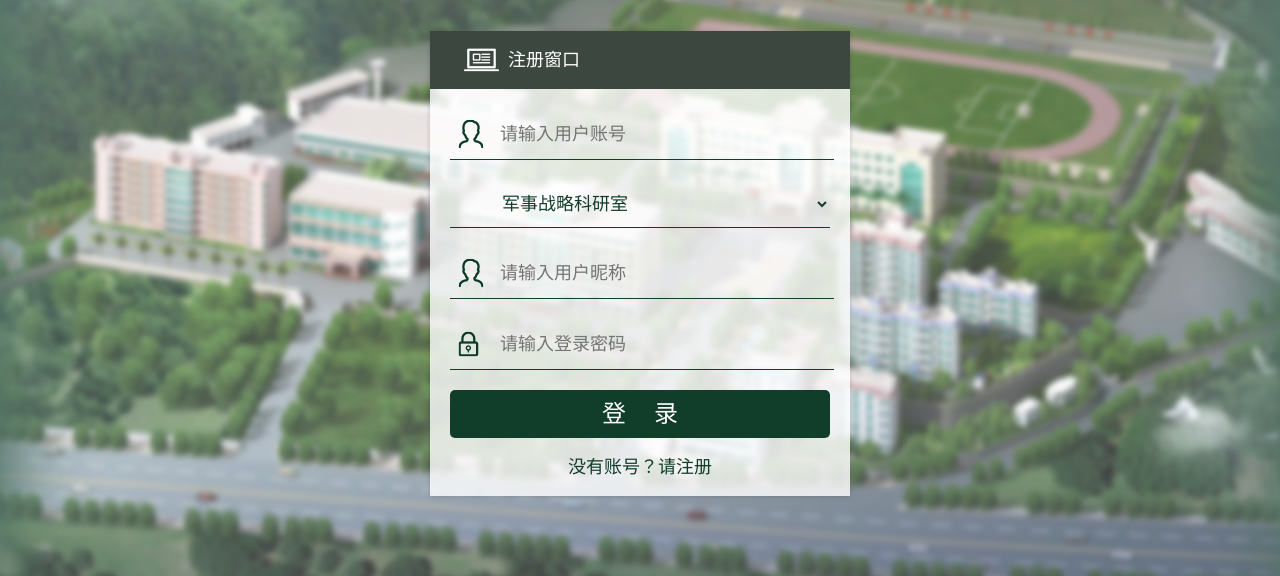
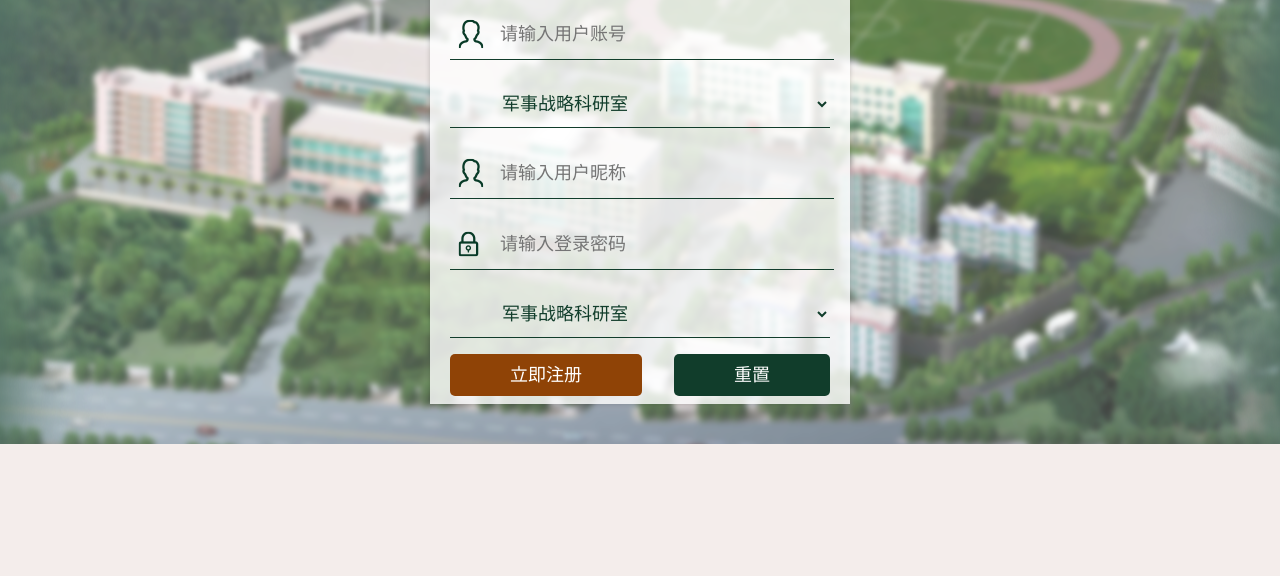
Before and after one commit to amely-7889986/GD-Military, a plain HTML site: page register.html in a window 1280 px wide. Shown: the part 225-801 px from the top of the page. Drawn offline with Linux system fonts and the light colour scheme.

Commit message:
修改登录注册页面

```diff
--- a/css/less/login.less
+++ b/css/less/login.less
@@ -1,13 +1,12 @@
 .login-bg{
     .est-layout-page(100%);
-    overflow: visible;
     display: block;
     background: #113d2b url(../../images/login-bg.png) center center no-repeat;
 }
 .login-section{
     background: rgba(255,255,255,0.8);
     display: block;
-    margin: 80px auto;
+    margin: 40px auto;
     width: 420px;
     height: auto;
     box-shadow: 0 0 5px rgba(0, 0, 0, 0.20);
@@ -86,6 +85,6 @@
 }
 .login-logo{
     display: block;
-    margin-top: 120px;
+    margin-top: 60px;
     text-align: center;
 }
--- a/css/less/register.less
+++ b/css/less/register.less
@@ -14,6 +14,30 @@
         option{
             display: inline-block;
             color: #113d2b;
+            border: none;
+            line-height: 38px;
+            padding-right: 18px;
+        }
+    }
+    .btn-register{
+        display: inline-block;
+        width: 380px;
+        height: 48px;
+        margin-top: 16px;
+        a{
+            float: left;
+            color: #fff;
+            display: inline-block;
+            font-size: 18px;
+            padding: 12px 60px;
+            border-radius: 5px;
+        }
+        .btn-sign{
+            background: #8f4306;
+            margin-right: 32px;
+        }
+        .btn-resect{
+            background: #113d2b;
         }
     }
 }
--- a/register.html
+++ b/register.html
@@ -26,11 +26,15 @@
         </select>
         <input type="text" class="login-name" placeholder="请输入用户昵称">
         <input type="text" class="login-key" placeholder="请输入登录密码">
-        <div class="login-btn">
-          <a href="" type="button">登<span class="w28"></span>录</a>
-        </div>
-        <div class="login-link">
-          <a href="">没有账号？请注册</a>
+        <select name="course" id="" class="course" placeholder="请选择科研室">
+          <option value="军事战略科研室">军事战略科研室</option>
+          <option value="军事战略科研室">军事战略科研室</option>
+          <option value="军事战略科研室">军事战略科研室</option>
+          <option value="军事战略科研室">军事战略科研室</option>
+        </select>
+        <div class="btn-register">
+          <a href="#" class="btn-sign" title="注册">立即注册</a>
+          <a href="#" class="btn-resect" title="重置">重置</a>
         </div>
       </div>
     </div>
```
Also changed, not shown: login.html (+2 -2 lines), css/css/mian.css.
